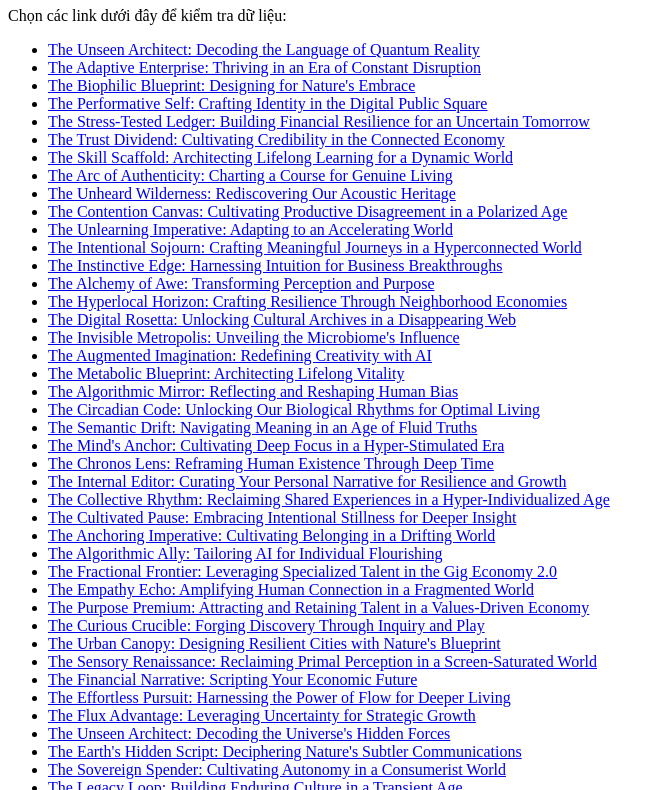
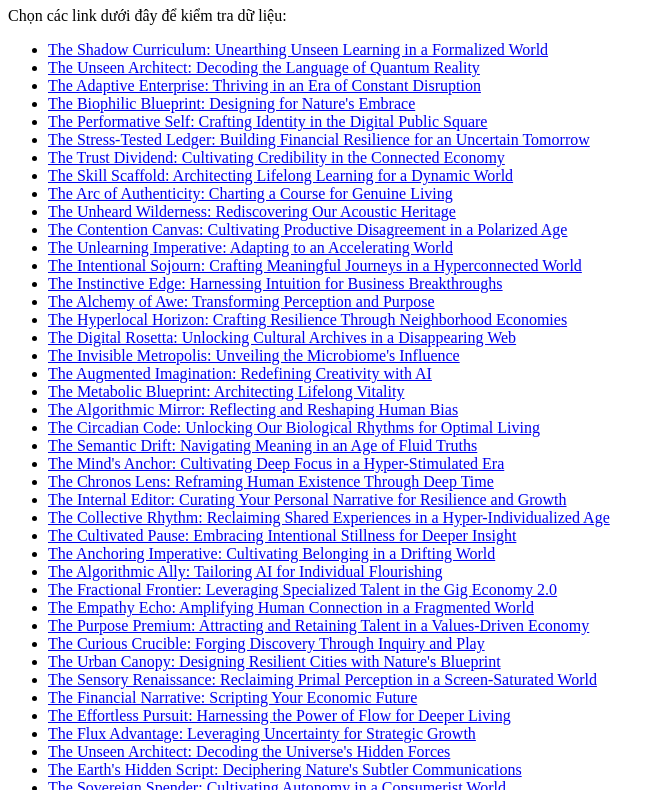
Before and after one commit to hiendo1-a11y/hien_test_444, a plain HTML site: page index.html in a window 1280 px wide. Shown: the part 73-863 px from the top of the page, without its empty margins (0-665 px from the left). Drawn offline with Linux system fonts and the light colour scheme.

Commit message:
🤖 Auto: The Shadow Curriculum: Unearthing Unseen Learning in a Formalized World

```diff
--- a/index.html
+++ b/index.html
@@ -8,6 +8,7 @@
     <h1>Hệ thống lưu trữ file Test AI</h1>
     <p>Chọn các link dưới đây để kiểm tra dữ liệu:</p>
     <ul>
+        <li><a href="Test_auto_the_shadow_curriculum_unearthing_unseen_learning_in_a_formal.pdf">The Shadow Curriculum: Unearthing Unseen Learning in a Formalized World</a></li>
         <li><a href="Test_auto_the_unseen_architect_decoding_the_language_of_quantum_realit.pdf">The Unseen Architect: Decoding the Language of Quantum Reality</a></li>
         <li><a href="Test_auto_the_adaptive_enterprise_thriving_in_an_era_of_constant_disru.pdf">The Adaptive Enterprise: Thriving in an Era of Constant Disruption</a></li>
         <li><a href="Test_auto_the_biophilic_blueprint_designing_for_nature_s_embrace.pdf">The Biophilic Blueprint: Designing for Nature's Embrace</a></li>
```
Also changed, not shown: .article_history.json, 1 other file.
